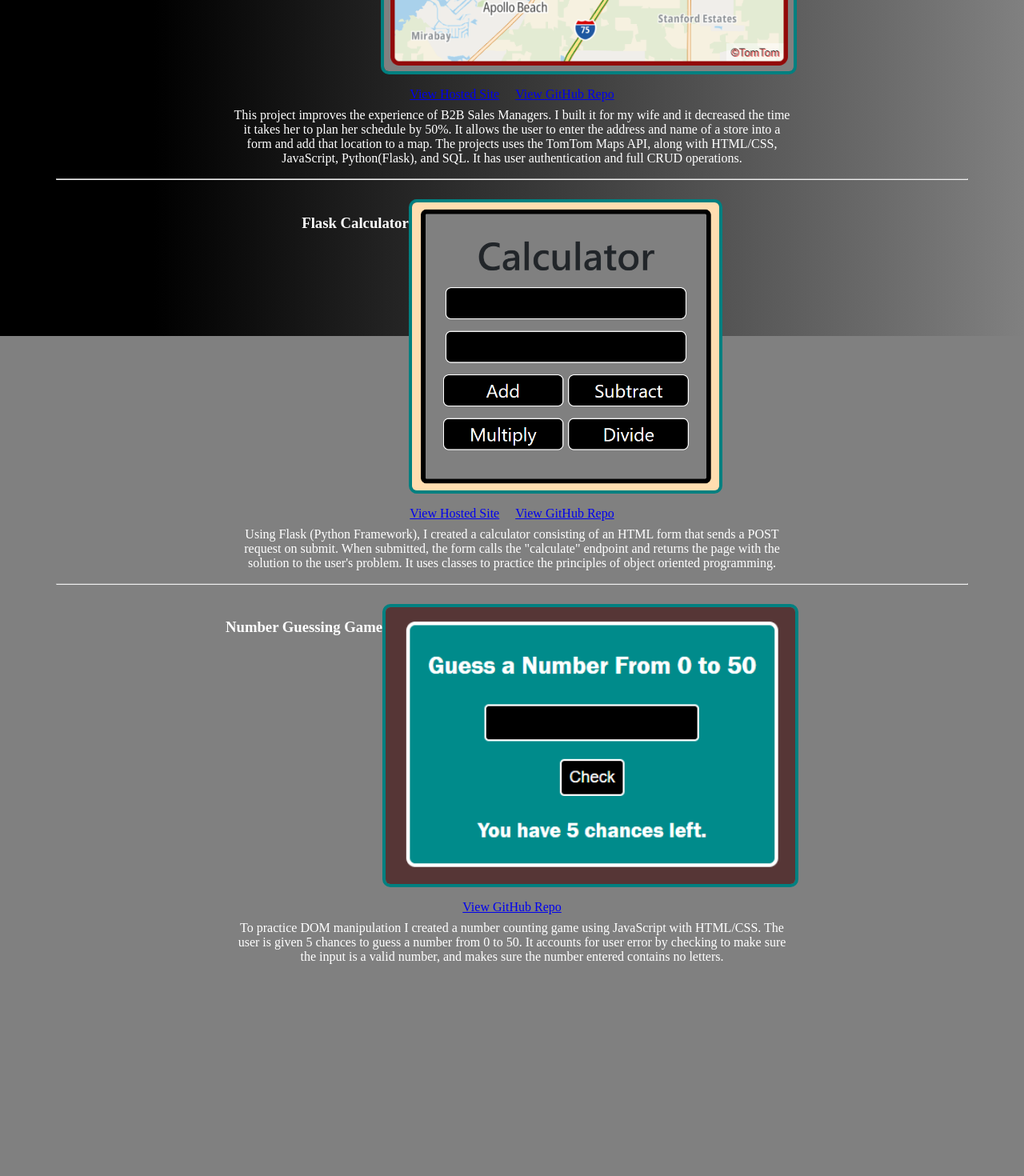
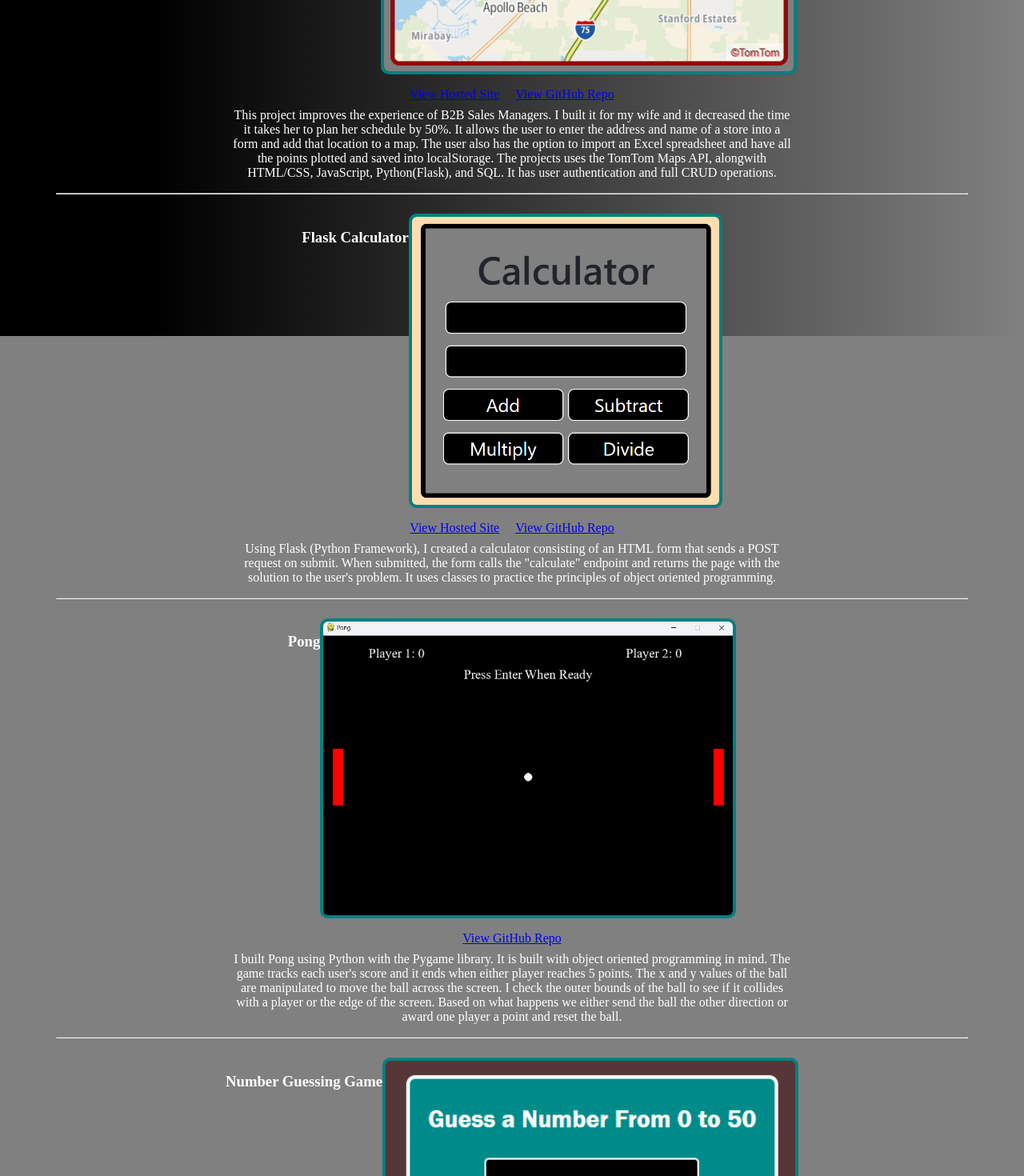
Before and after one commit to codeblue1230/portfolio, a React (Vite) app in the folder my_portfolio/: page /portfolio in a window 1280 px wide. Shown: the part 380-1850 px from the top of the page at 80% size. Before the commit the page ends 1625 px from the top, so only its background shows below. Built offline with nearby package versions, Linux system fonts and the light colour scheme.

Commit message:
added pong project

```diff
--- a/my_portfolio/src/components/MyPortfolio/MyPortfolio.jsx
+++ b/my_portfolio/src/components/MyPortfolio/MyPortfolio.jsx
@@ -13,6 +13,7 @@ import { Background } from "../Background"
 import map from "../../assets/images/map.png"
 import calc from "../../assets/images/calc.png"
 import number from "../../assets/images/number.png"
+import pong from "../../assets/images/pong_ss.png"
 
 const PortfolioHeading = styled("h1")({
     textAlign: "center",
@@ -164,8 +165,10 @@ export const MyPortfolio = () => {
                         <ProjectDescription>
                             This project improves the experience of B2B Sales Managers.  I built it for my wife and it decreased
                             the time it takes her to plan her schedule by 50%.  It allows the user to enter the address and name
-                            of a store into a form and add that location to a map.  The projects uses the TomTom Maps API, along
-                            with HTML/CSS, JavaScript, Python(Flask), and SQL.  It has user authentication and full CRUD operations.
+                            of a store into a form and add that location to a map.  The user also has the option to import an Excel
+                            spreadsheet and have all the points plotted and saved into localStorage.  The projects uses the TomTom
+                            Maps API, alongwith HTML/CSS, JavaScript, Python(Flask), and SQL.  It has user authentication and
+                            full CRUD operations.
                         </ProjectDescription>
                     </Col>
                 </Row>
@@ -185,6 +188,26 @@ export const MyPortfolio = () => {
                             POST request on submit.  When submitted, the form calls the "calculate" endpoint and returns the
                             page with the solution to the user's problem.  It uses classes to practice the principles of object
                             oriented programming.
+                        </ProjectDescription>
+                    </Col>
+                </Row>
+                <hr style={{width: "90%", margin: "2vh auto 1vh auto"}}/>
+                <Row style={{display: "flex", justifyContent: "center", marginTop: "3vh", textAlign: "center"}}>
+                    <h3>Pong</h3>
+                    <Image src={pong}/>
+                </Row>
+                <Row style={{marginTop: "2vh"}}>
+                    <Col xs={12} style={{display: "flex", justifyContent: "center", gap: "20px"}}>
+                        <PortfolioButton href="https://github.com/codeblue1230/pong.git">View GitHub Repo</PortfolioButton>
+                    </Col>
+                    <Col style={{display: "flex"}}>
+                        <ProjectDescription>
+                            I built Pong using Python with the Pygame library.  It is built with object oriented
+                            programming in mind.  The game tracks each user's score and it ends when either player
+                            reaches 5 points.  The x and y values of the ball are manipulated to move the ball
+                            across the screen.  I check the outer bounds of the ball to see if it collides with
+                            a player or the edge of the screen.  Based on what happens we either send the ball
+                            the other direction or award one player a point and reset the ball.
                         </ProjectDescription>
                     </Col>
                 </Row>
```
Also changed, not shown: my_portfolio/src/assets/images/pong_ss.png (added).
